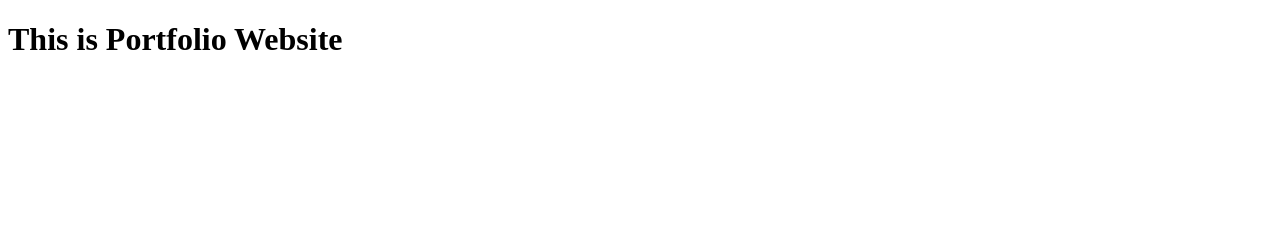
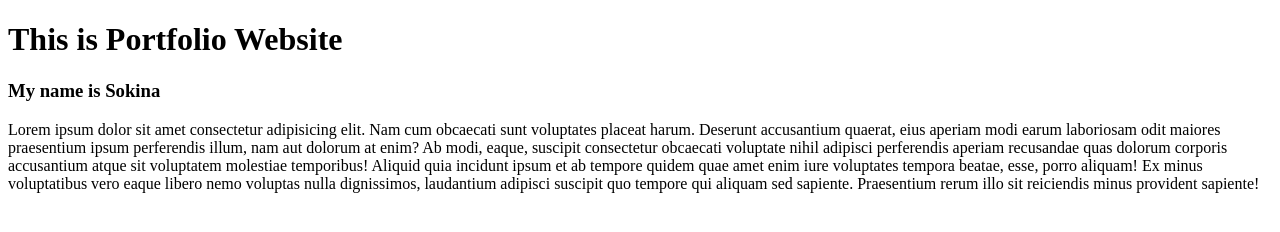
Before and after one commit to Farjanaislam2/Portfolio, a plain HTML site: page index.html in a window 1280 px wide. Drawn offline with Linux system fonts and the light colour scheme.

Commit message:
add new file

```diff
--- a/index.html
+++ b/index.html
@@ -8,5 +8,6 @@
 </head>
 <body>
     <h1>This is Portfolio Website</h1>
+    <h3>My name is Sokina</h3>
+    <p>Lorem ipsum dolor sit amet consectetur adipisicing elit. Nam cum obcaecati sunt voluptates placeat harum. Deserunt accusantium quaerat, eius aperiam modi earum laboriosam odit maiores praesentium ipsum perferendis illum, nam aut dolorum at enim? Ab modi, eaque, suscipit consectetur obcaecati voluptate nihil adipisci perferendis aperiam recusandae quas dolorum corporis accusantium atque sit voluptatem molestiae temporibus! Aliquid quia incidunt ipsum et ab tempore quidem quae amet enim iure voluptates tempora beatae, esse, porro aliquam! Ex minus voluptatibus vero eaque libero nemo voluptas nulla dignissimos, laudantium adipisci suscipit quo tempore qui aliquam sed sapiente. Praesentium rerum illo sit reiciendis minus provident sapiente!</p>
 </body>
-</html>
```
